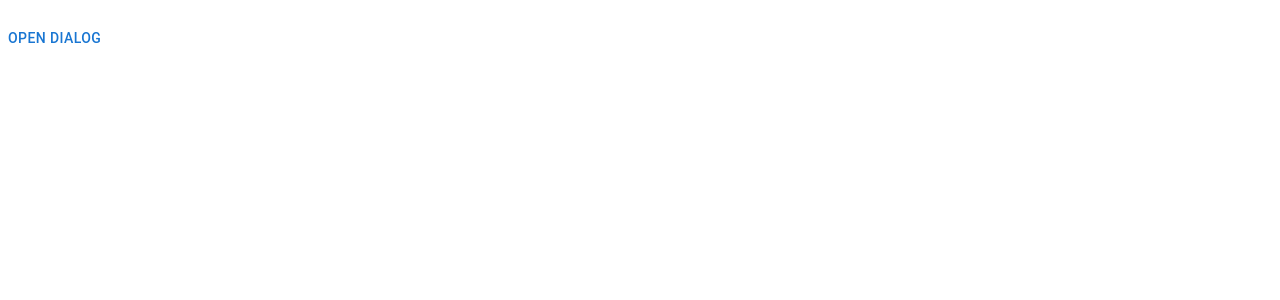
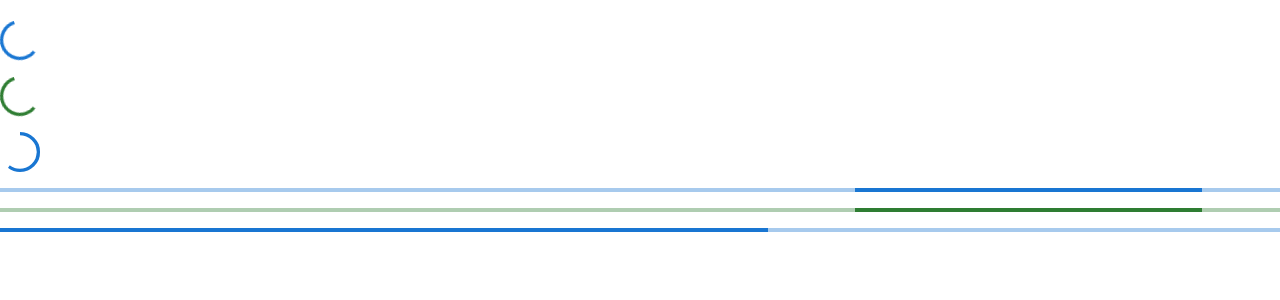
Before and after one commit to hyungjun-tech01/react-mui-demo, a React (Create React App) app: page / in a window 1280 px wide. Shown: the top 300 px of the page. Built offline with nearby package versions, Linux system fonts and the light colour scheme.

Commit message:
progress

```diff
--- a/src/App.tsx
+++ b/src/App.tsx
@@ -30,6 +30,7 @@
 import {MuiAlert} from "./components/MuiAlert";
 import {MuiSnakbar} from "./components/MuiSnakbar";
 import {MuiDialog} from "./components/MuiDialog";
+import {MuiProgress} from "./components/MuiProgress";
 function App() {
   return (
     <div className="App">
@@ -61,7 +62,8 @@
      {/* <MuiTable /> */}
      {/* <MuiAlert /> */}
      {/* <MuiSnakbar /> */}
-     <MuiDialog />
+     {/* <MuiDialog /> */}
+     <MuiProgress />
     </div>
   );
 }
--- /dev/null
+++ b/src/components/MuiProgress.tsx
@@ -0,0 +1,17 @@
+import React from 'react';
+import {Stack, CircularProgress, LinearProgress} from "@mui/material";
+
+
+export const MuiProgress = () => {
+  return (
+    <Stack spacing={2}>
+        <CircularProgress />
+        <CircularProgress color="success" />
+        <CircularProgress variant="determinate" value={60} />
+
+        <LinearProgress />
+        <LinearProgress color="success" />
+        <LinearProgress variant="determinate" value={60} />
+    </Stack>
+  )
+}
```
